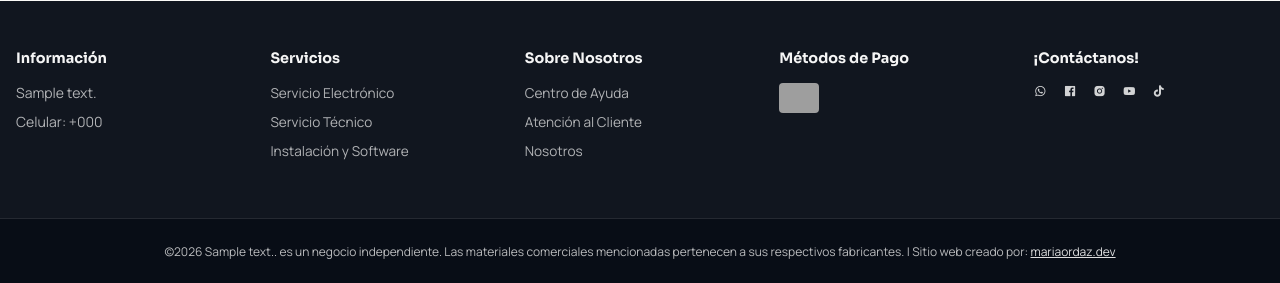
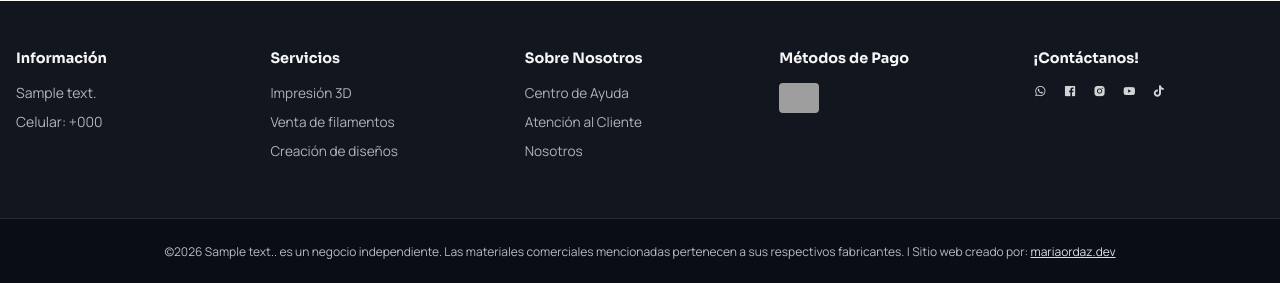
Before and after one commit to mariaordazr/3d_caroni_computer, a PHP site: template app/views/templates/footer.php in a window 1280 px wide. Shown: the part 348-631 px from the top of the page. Run offline with PHP 8.4, Linux system fonts and the light colour scheme; the template is opened without the code that fills it: most values are stand-ins (such as "Sample title", 1, 10 or a date in 2020); grey boxes marked "Sample" are stand-in pictures; data that the repository does not hold is empty; some libraries are stand-ins or nearby versions; grey boxes are pictures that could not be loaded.

Commit message:
cambiando servicios en footer

```diff
--- a/app/views/templates/footer.php
+++ b/app/views/templates/footer.php
@@ -210,9 +210,9 @@
                 <div class="footer-column">
                     <h3 class="footer-column__title">Servicios</h3>
                     <ul class="footer-column__list">
-                        <li><a href="https://wa.me/<?php echo htmlspecialchars(preg_replace('/\D+/', '', $contactPhone));?>?text=Hola equipo de Caroni 3D, me interesa el servicio electrónico" target="_blank">Servicio Electrónico</a></li>
-                        <li><a href="https://wa.me/<?php echo htmlspecialchars(preg_replace('/\D+/', '', $contactPhone));?>?text=Hola equipo de Caroni 3D, me interesa el servicio técnico" target="_blank">Servicio Técnico</a></li>
-                        <li><a href="https://wa.me/<?php echo htmlspecialchars(preg_replace('/\D+/', '', $contactPhone));?>?text=Hola equipo de Caroni 3D, me interesa la instalación y software" target="_blank">Instalación y Software</a></li>
+                        <li><a href="#">Impresión 3D</a></li>
+                        <li><a href="#">Venta de filamentos</a></li>
+                        <li><a href="#">Creación de diseños</a></li>
                     </ul>
                 </div>
                 <div class="footer-column">
```
